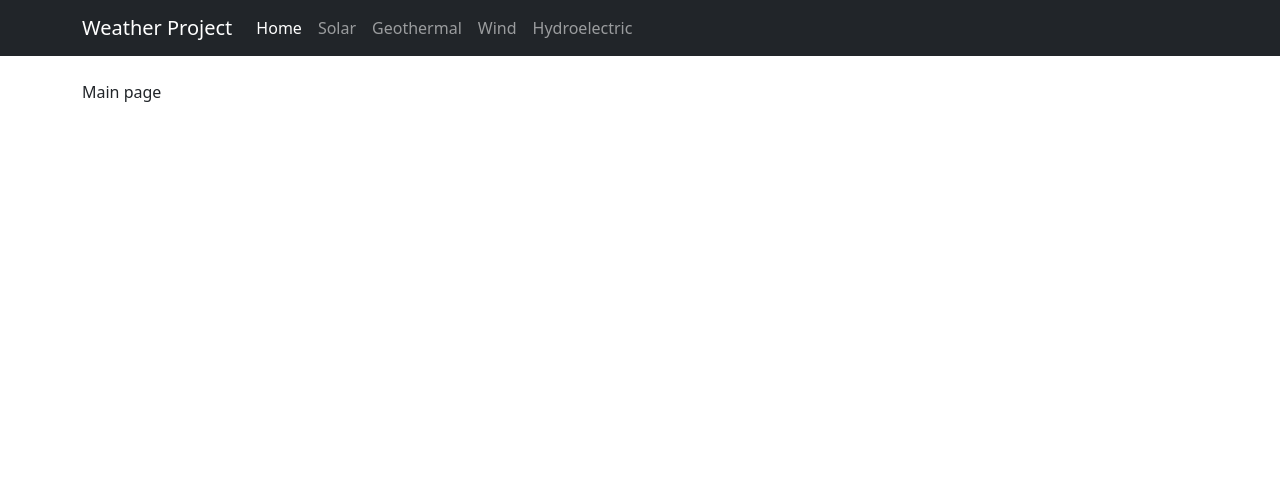
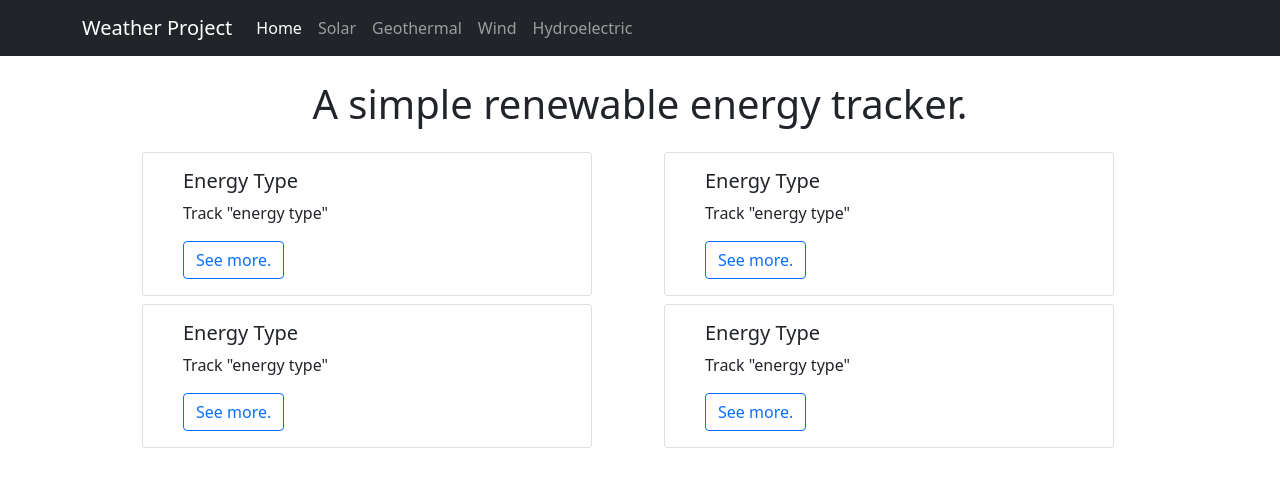
Before and after one commit to ripterdust/finalProyectWeatherEnglish, a React (Create React App) app in the folder it3-app/: page / in a window 1280 px wide. Shown: the top 484 px of the page. Built offline with nearby package versions, Linux system fonts and the light colour scheme.

Commit message:
Agregadas las tarjetas de la página del inicio

```diff
--- a/it3-app/src/components/MainPage.js
+++ b/it3-app/src/components/MainPage.js
@@ -1,9 +1,65 @@
 import React from 'react'
-
+import { Link } from 'react-router-dom'
 export const MainPage = () => {
     return (
-        <div>
-            Main page
+        <div className="container animate__animated animate__fadeInUp">
+            <h6 className="text-center fs-1">A simple renewable energy tracker.</h6>
+            <div className="row container mt-4">
+
+                {/* Solar  */}
+                <div className="col-md-6">
+                    <div className="container mb-2">
+                        <div className="card container">
+                            <div className="card-body">
+                                <h5 className="card-title">Energy Type</h5>
+                                <p className="card-text">Track "energy type"</p>
+                                <Link className="btn btn-outline-primary" to="/solar">See more.</Link>
+                            </div>
+                        </div>
+                    </div>
+                </div>
+
+                {/* Geo */}
+                <div className="col-md-6">
+                    <div className="container mb-2">
+                        <div className="card container">
+                            <div className="card-body">
+                                <h5 className="card-title">Energy Type</h5>
+                                <p className="card-text">Track "energy type"</p>
+                                <Link className="btn btn-outline-primary" to="/solar">See more.</Link>
+                            </div>
+                        </div>
+                    </div>
+                </div>
+
+                {/* wind */}
+                <div className="col-md-6">
+                    <div className="container mb-2">
+                        <div className="card container">
+                            <div className="card-body">
+                                <h5 className="card-title">Energy Type</h5>
+                                <p className="card-text">Track "energy type"</p>
+                                <Link className="btn btn-outline-primary" to="/solar">See more.</Link>
+                            </div>
+                        </div>
+                    </div>
+                </div>
+
+                {/* hydro */}
+                <div className="col-md-6">
+                    <div className="container mb-2">
+                        <div className="card container">
+                            <div className="card-body">
+                                <h5 className="card-title">Energy Type</h5>
+                                <p className="card-text">Track "energy type"</p>
+                                <Link className="btn btn-outline-primary" to="/solar">See more.</Link>
+                            </div>
+                        </div>
+                    </div>
+                </div>
+
+
+            </div>
         </div>
     )
 }
```
